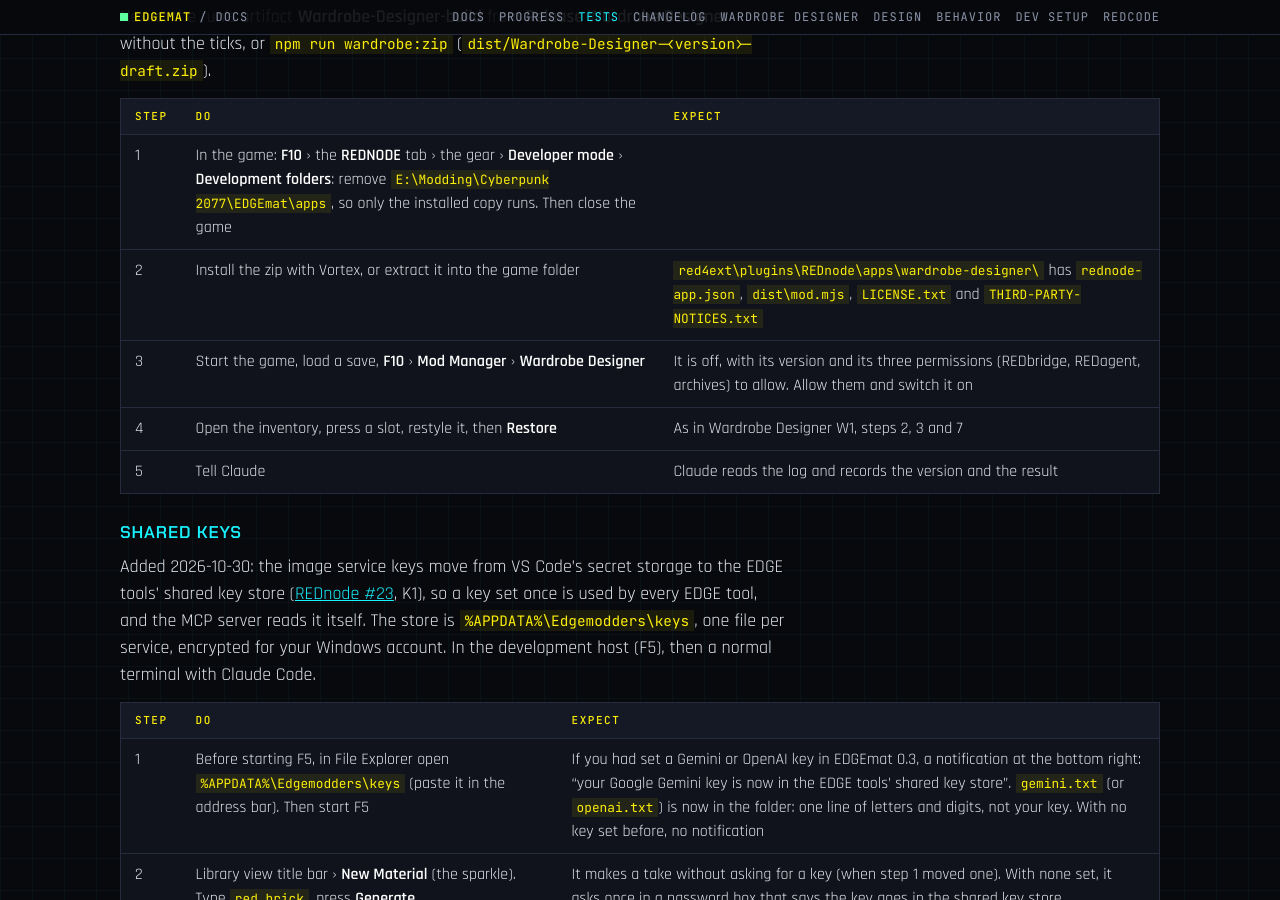
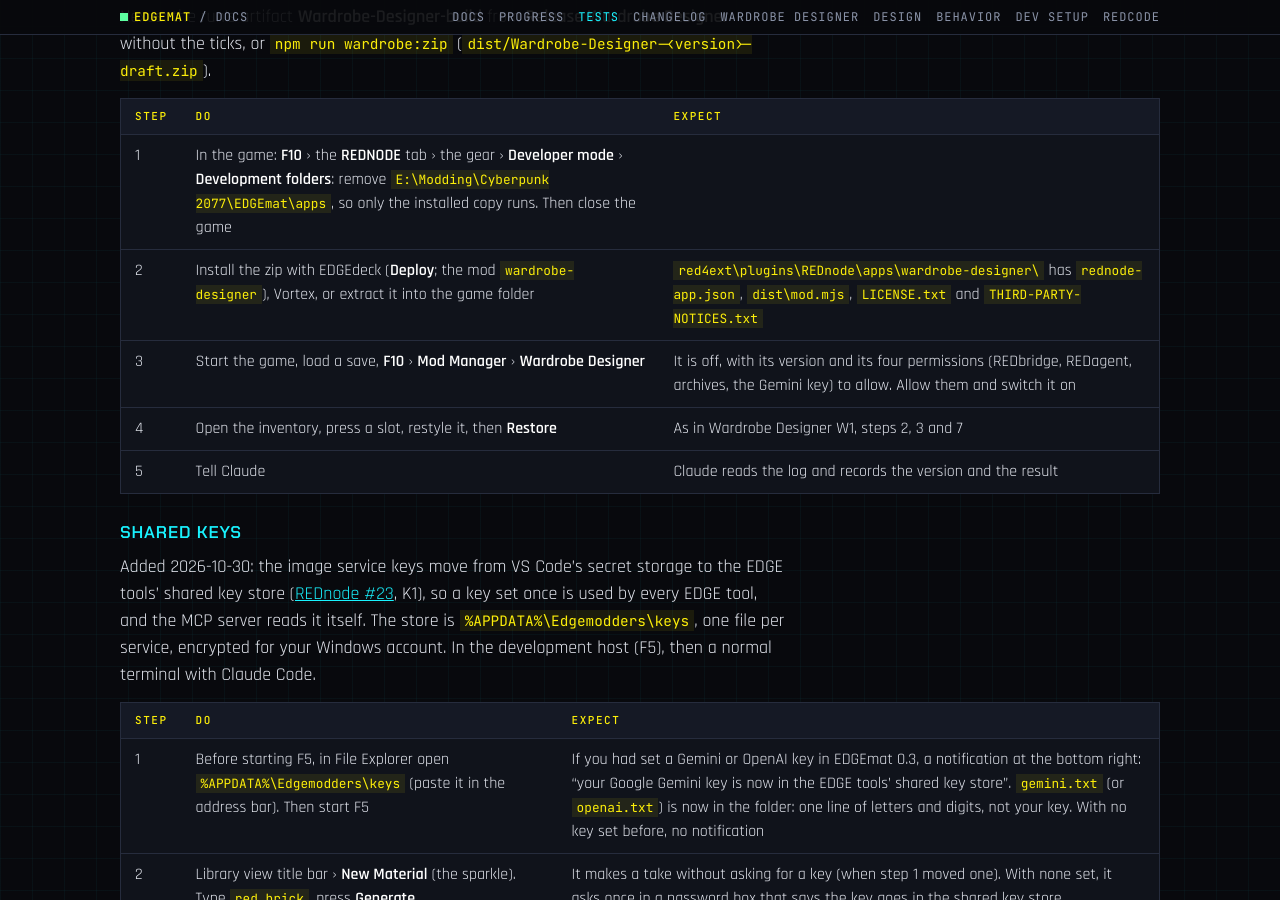
Before and after one commit to Edgemodders/EDGEmat, a Jekyll site: the page built from docs/testing.md, in a window 1280 px wide and 900 px high, scrolled down 32486 px. Built offline with Jekyll 4.4.1, drawn with Linux system fonts in a browser that asks for light colours; our own code applies the rules of GitHub Pages for plain Markdown files.

Commit message:
Wardrobe Designer install test: EDGEdeck as an install route; four permissions since W2
Co-Authored-By: Claude Opus 5.5 <noreply@anthropic.com>

```diff
--- a/docs/testing.md
+++ b/docs/testing.md
@@ -489,8 +489,8 @@ Added 2026-10-30: the release zip in the game, as a player gets it (Vortex or ex
 | Step | Do | Expect |
 |---|---|---|
 | 1 | In the game: **F10** › the **REDNODE** tab › the gear › **Developer mode** › **Development folders**: remove `E:\Modding\Cyberpunk 2077\EDGEmat\apps`, so only the installed copy runs. Then close the game | |
-| 2 | Install the zip with Vortex, or extract it into the game folder | `red4ext\plugins\REDnode\apps\wardrobe-designer\` has `rednode-app.json`, `dist\mod.mjs`, `LICENSE.txt` and `THIRD-PARTY-NOTICES.txt` |
-| 3 | Start the game, load a save, **F10** › **Mod Manager** › **Wardrobe Designer** | It is off, with its version and its three permissions (REDbridge, REDagent, archives) to allow. Allow them and switch it on |
+| 2 | Install the zip with EDGEdeck (**Deploy**; the mod `wardrobe-designer`), Vortex, or extract it into the game folder | `red4ext\plugins\REDnode\apps\wardrobe-designer\` has `rednode-app.json`, `dist\mod.mjs`, `LICENSE.txt` and `THIRD-PARTY-NOTICES.txt` |
+| 3 | Start the game, load a save, **F10** › **Mod Manager** › **Wardrobe Designer** | It is off, with its version and its four permissions (REDbridge, REDagent, archives, the Gemini key) to allow. Allow them and switch it on |
 | 4 | Open the inventory, press a slot, restyle it, then **Restore** | As in Wardrobe Designer W1, steps 2, 3 and 7 |
 | 5 | Tell Claude | Claude reads the log and records the version and the result |
 
```
